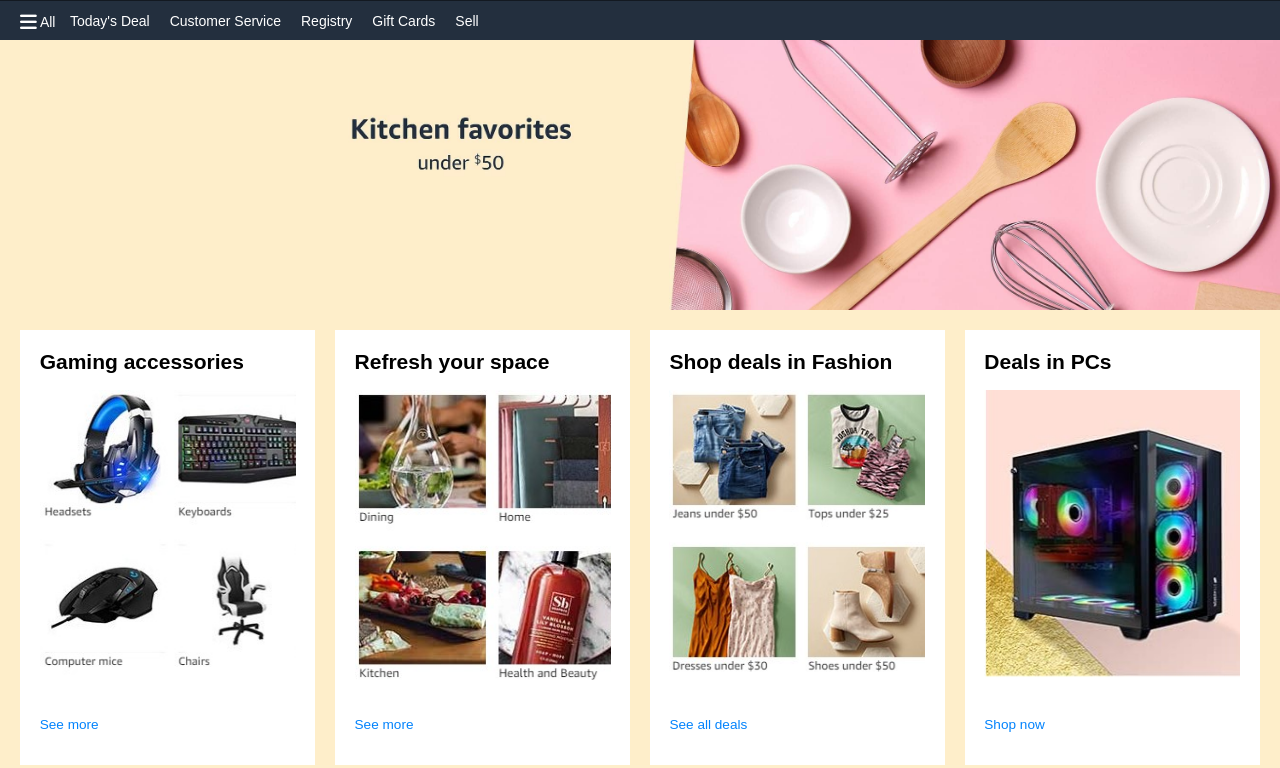
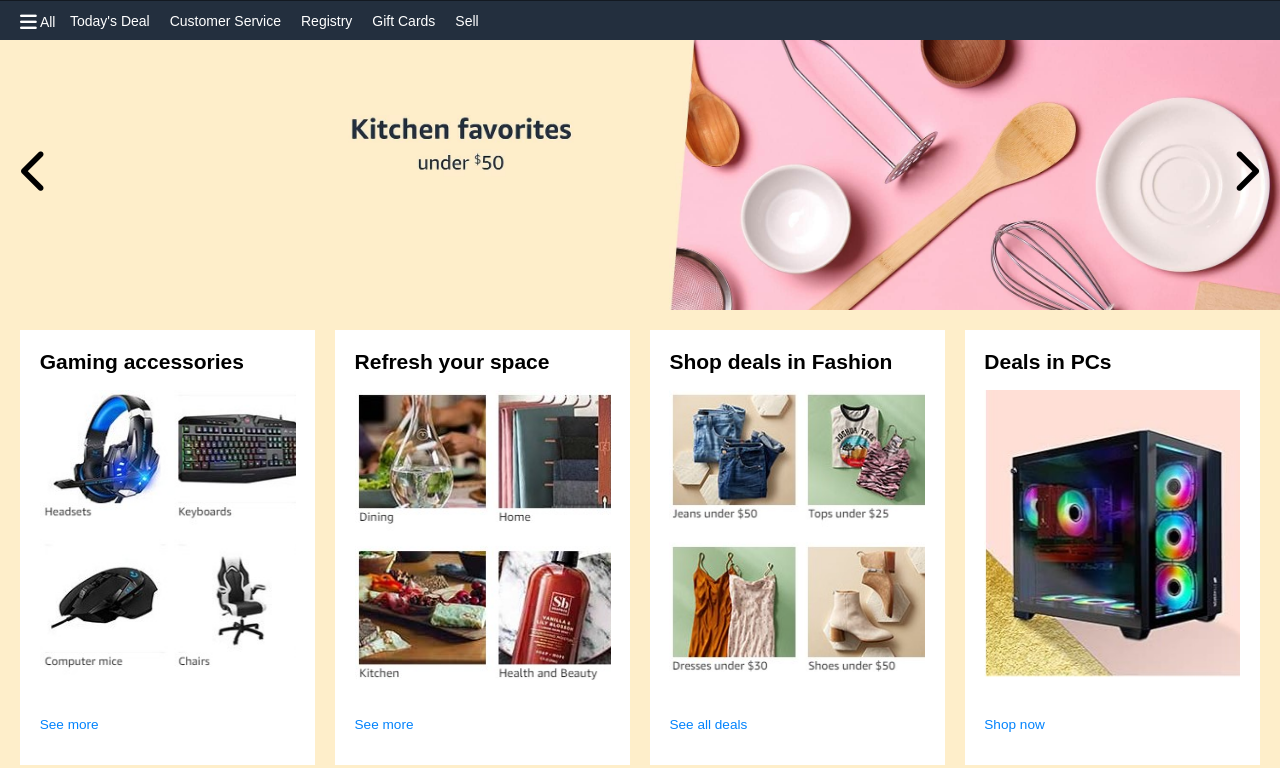
Before and after one commit to rumman0896/07_August_2024, a plain HTML site: page index.html in a window 1280 px wide. Shown: the part 59-827 px from the top of the page. Drawn offline with Linux system fonts and the light colour scheme.

Commit message:
slider_icon_add

```diff
--- a/index.html
+++ b/index.html
@@ -65,7 +65,12 @@
 
     </div>
   </header>
-  <div class="hero-section"></div>
+  <div class="hero-section">
+    <div class="image-btn-container">
+      <button class="slider-btn"><i class="fa-solid fa-chevron-left"></i></button>
+      <button class="slider-btn"><i class="fa-solid fa-chevron-right"></i></button>
+    </div>
+  </div>
 
 
   <div class="shoping-boxes">
--- a/style.css
+++ b/style.css
@@ -212,6 +212,28 @@ body{
     height:270px;
 
  }
+ .image-btn-container{
+    position:absolute;
+    top:105px;
+    display:flex;
+    justify-content: space-between;
+    width:100%;
+
+  }
+  .slider-btn{
+    border:1.5px solid transparent;
+    padding:100px 20px;
+    font-size:45px;
+    font-weight:300px;
+    background-color:transparent;
+    border-radius:4px;
+  }
+  .slider-btn:focus{
+    border-color:#008296;
+    box-shadow: 2px 2px white,
+    -2px -2px white;
+    border-radius:4px;
+  }
 
 /**shop section**/
 .shoping-boxes{
```
